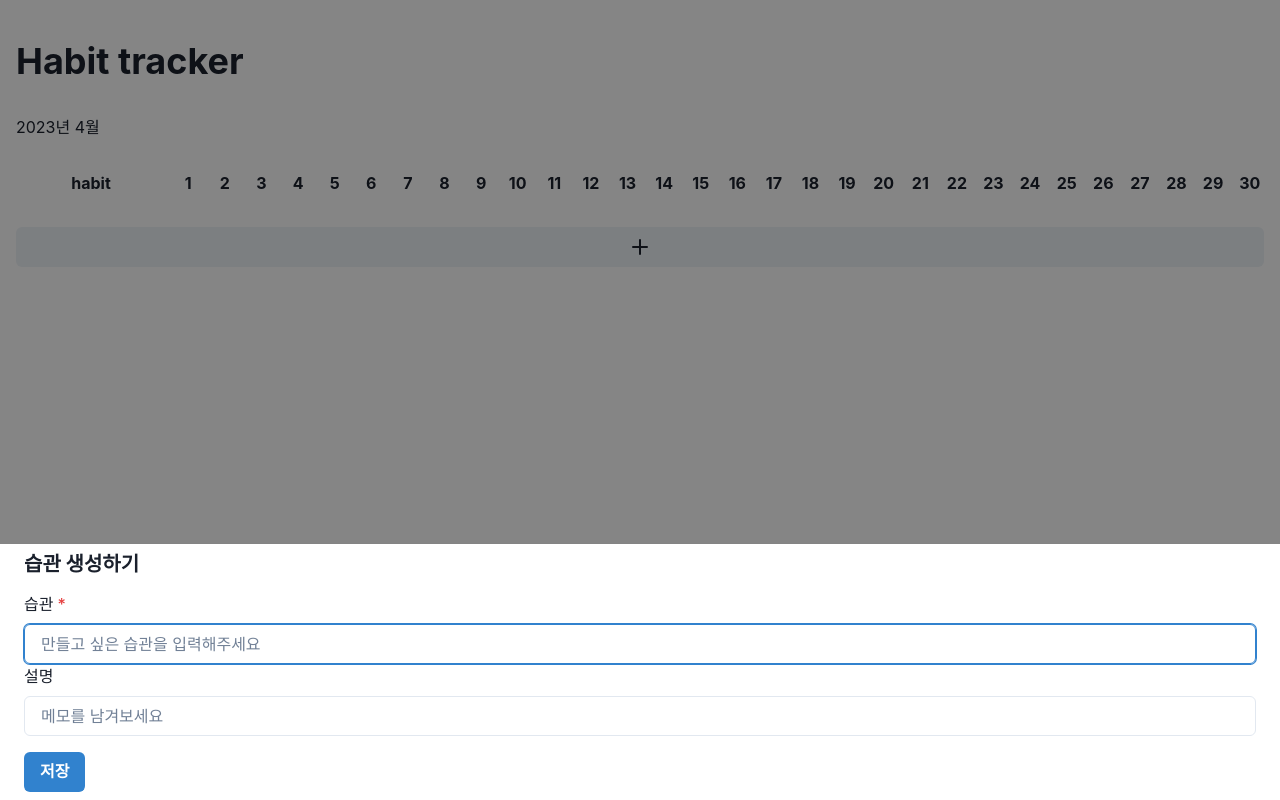
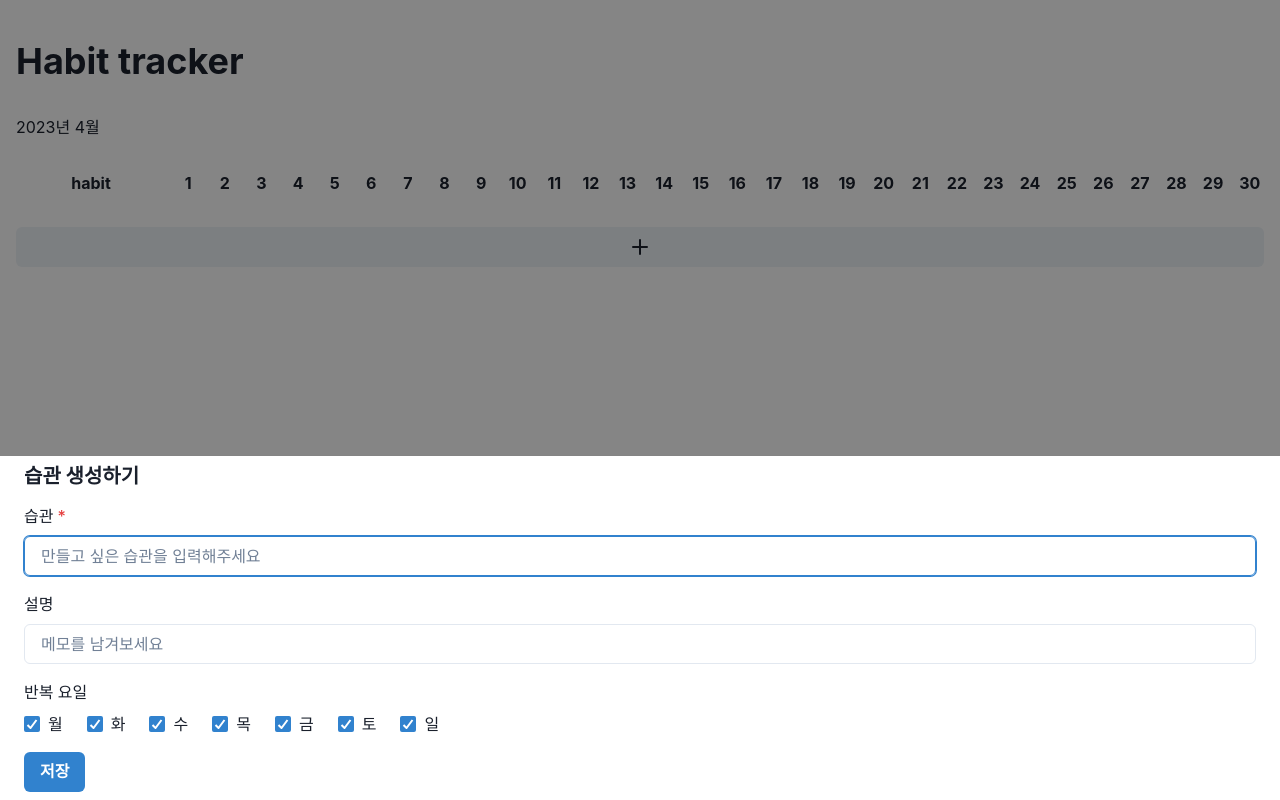
Before and after one commit to wanted-pre-onboarding-side-project/habit-tracker, a React (Create React App) app: page / in a window 1280 px wide. Both pictures are taken after a click on the button "add habit". Built offline with nearby package versions, Linux system fonts and the light colour scheme.

Commit message:
feat : 습관 생성, 수정시 반복요일 설정 기능 추가

```diff
--- a/src/components/HabitDetailForm.tsx
+++ b/src/components/HabitDetailForm.tsx
@@ -1,5 +1,7 @@
 import {
   Button,
+  Checkbox,
+  CheckboxGroup,
   Drawer,
   DrawerBody,
   DrawerContent,
@@ -10,15 +12,19 @@ import {
   Input,
   Stack,
 } from '@chakra-ui/react';
-import { HabitCreateContent } from '../service/HabitManager';
+import { Day, HabitCreateContent } from '../service/HabitManager';
 
 const HABIT_DETAIL_FORM_ID = 'habit-detail-form';
+const DAYS_IN_WEEK: Day[] = ['월', '화', '수', '목', '금', '토', '일'];
+
+// const validateHabitDetailFormValues = () => {};
 
 const HabitDetailForm = ({
   habitFormTitle,
   submitHandler,
   defaultHabitName,
   defaultHabitDescription,
+  defaultRepeatDays,
   deleteHandler,
 }: HabitFormProps) => {
   const onSubmit: React.FormEventHandler<HTMLFormElement> = (e) => {
@@ -26,21 +32,39 @@ const HabitDetailForm = ({
     const formData = new FormData(e.currentTarget);
     const name = formData.get('habitName');
     const description = formData.get('habitDescription');
+    const dates = formData.getAll('repeatDays') as Day[]; // TODO : 타입단언 말고 다른 방식으로 Day[] 로 타입이 추론되도록 수정하기
 
-    // 데이터가 파일인 경우 제외함 (formDataEntryValue = string | File)
-    // 좋은 방법이 떠오르지 않음..
-    if (!name || typeof name !== 'string' || typeof description !== 'string')
+    // TODO: 유효성검사, 타입추론 더 나은 방식 생각
+    if (!name || typeof name !== 'string' || name.trim().length === 0) {
+      alert('습관 이름을 입력해주세요');
       return;
+    }
 
-    submitHandler({ name, description });
+    // description타입을 string | null 로 추론하기 위한 코드. description 은 optional값이므로 null 여부는 체크할 필요 없음
+    if (description && typeof description !== 'string') {
+      return;
+    }
+
+    if (!dates || dates.length === 0) {
+      alert('실행할 요일을 지정해주세요');
+      return;
+    }
+
+    submitHandler({
+      name,
+      description: description ?? undefined,
+      dates,
+    });
 
     e.currentTarget.reset();
   };
+
   return (
     <Stack spacing={4}>
       {habitFormTitle && <Heading fontSize="xl">{habitFormTitle}</Heading>}
 
       <form onSubmit={onSubmit} id={HABIT_DETAIL_FORM_ID}>
+        <Stack spacing={4}>
           <FormControl isRequired>
             <FormLabel>습관</FormLabel>
             <Input
@@ -61,7 +85,27 @@ const HabitDetailForm = ({
               defaultValue={defaultHabitDescription}
             />
           </FormControl>
+
+          <FormControl>
+            <FormLabel>반복 요일</FormLabel>
+            <CheckboxGroup defaultValue={defaultRepeatDays || DAYS_IN_WEEK}>
+              <Stack spacing={6} direction="row">
+                {DAYS_IN_WEEK.map((day) => (
+                  <Checkbox
+                    key={day}
+                    value={day}
+                    name="repeatDays"
+                    defaultChecked={defaultRepeatDays?.includes(day)}
+                  >
+                    {day}
+                  </Checkbox>
+                ))}
+              </Stack>
+            </CheckboxGroup>
+          </FormControl>
+        </Stack>
       </form>
+
       <Stack direction="row" justifyContent="space-between">
         <Button type="submit" form={HABIT_DETAIL_FORM_ID} colorScheme="blue">
           저장
@@ -83,6 +127,8 @@ export interface HabitFormProps {
   defaultHabitName?: string;
   /** 습관 설명 input 기본값, 습관수정 시 기존 습관 설명을 받아 표시합니다 */
   defaultHabitDescription?: string;
+  /** 습관 반복요일 input=checkbox 기본값, 습관수정 시 기존 반복요일을 받아 표시합니다 */
+  defaultRepeatDays?: Day[];
   submitHandler({
     name,
     description,
--- a/src/components/HabitRow.tsx
+++ b/src/components/HabitRow.tsx
@@ -27,6 +27,7 @@ const HabitRow = ({ habit }: { habit: Habit }) => {
           habitFormTitle="습관 수정하기"
           defaultHabitName={habit.name}
           defaultHabitDescription={habit.description}
+          defaultRepeatDays={habit.dates}
           submitHandler={updateHabitRow}
           deleteHandler={deleteHabitRow}
         />
--- a/src/service/HabitManager.ts
+++ b/src/service/HabitManager.ts
@@ -41,4 +41,4 @@ export type Period = {
 
 export type HabitCheck = undefined | 'done';
 
-type Day = '월' | '화' | '수' | '목' | '금' | '토' | '일';
+export type Day = '월' | '화' | '수' | '목' | '금' | '토' | '일';
```
Lines whose indentation alone changed are shown as unchanged.
